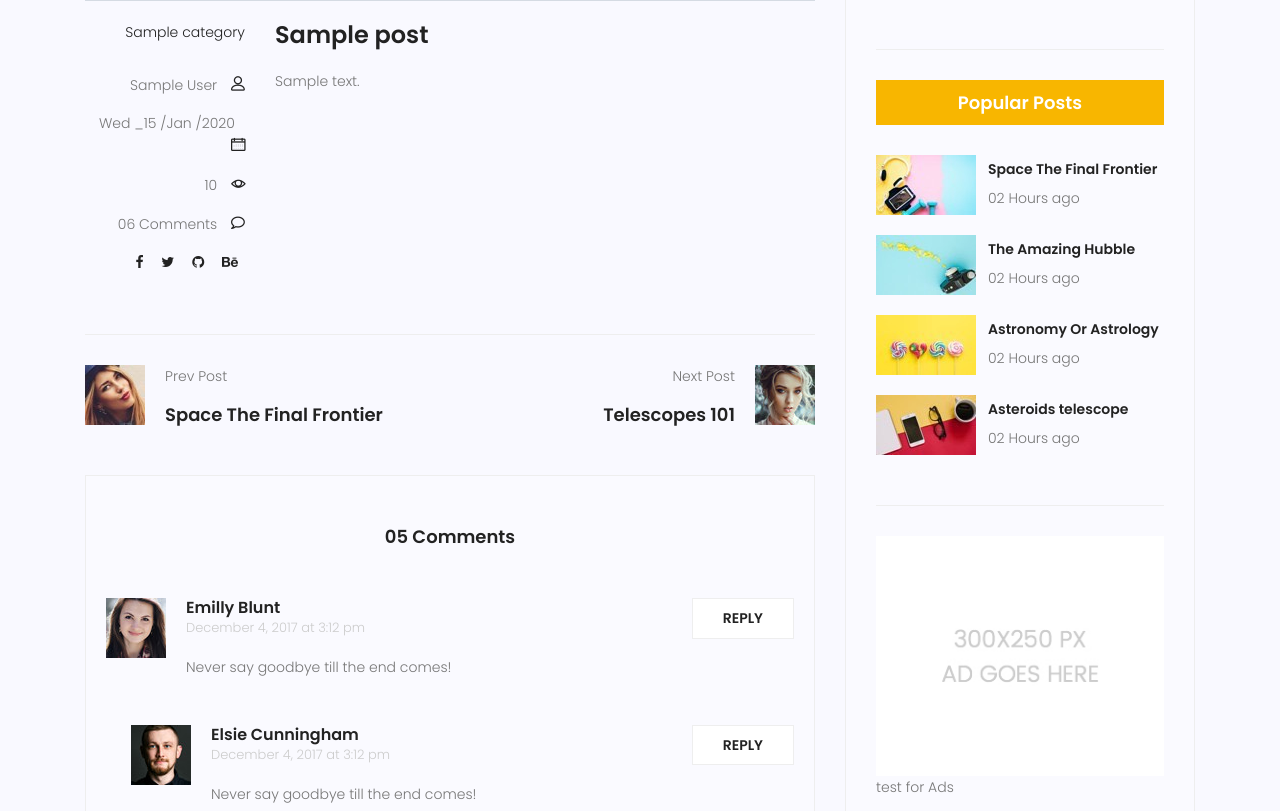
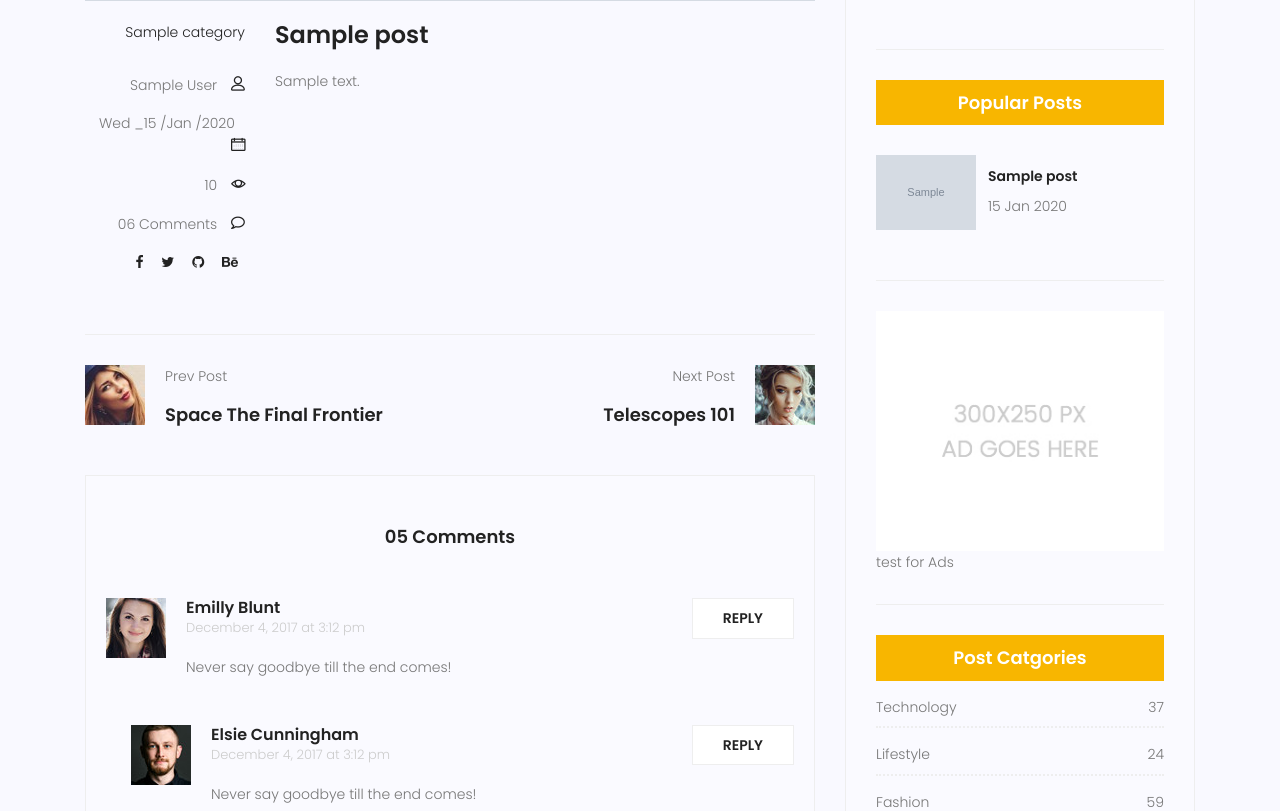
Before and after one commit to sabermodirian/mySite, a Django app: page /blog/1 in a window 1280 px wide. Shown: the part 967-1778 px from the top of the page. Run offline with Django 3.2, Linux system fonts and the light colour scheme; tables that the repository leaves empty hold one stand-in row (values such as "Sample post"); grey boxes marked "Sample" are stand-in pictures; some libraries are stand-ins or nearby versions.

Commit message:
نمایش آخرین پستها در sidebarTitle: Popular Posts & Latest Posts in Sidebar
This feature allows you to display the most popular and latest posts in the sidebar of your application or website. By adding these sections, you can enhance user engagement and navigation.
Detailed Explanation:
Popular Posts (popular-post):

These are posts that have received the most interactions, views, or engagement from users. Displaying them in the sidebar helps new visitors and returning users quickly access trending content, thereby increasing its visibility and further engagement.
Criteria for determining popular posts can include view counts, likes, comments, or shares.
Latest Posts (latestpost):

This section showcases the most recently published posts. It ensures that visitors are always aware of the freshest content available on your site. This can be particularly useful for blogs, news sites, or any platform that frequently updates its content.
These posts are typically sorted in descending order based on the publication date and time.
Benefits:
Enhanced User Experience: By providing easy access to popular and new content, users can navigate your site more efficiently and discover valuable information with ease.
Increased Engagement: Highlighting popular posts can draw more attention and interactions, while showcasing the latest posts keeps the content dynamic and relevant.
Improved Content Discoverability: Users might stay longer on your site as they explore more posts, leading to better overall site metrics.

```diff
--- a/blog/templatetags/blog_tags.py
+++ b/blog/templatetags/blog_tags.py
@@ -32,7 +32,13 @@ def totalposts():
 def snippet(value,arg=33):
     return value[:arg]+'.....'
 
-@register.inclusion_tag('popularposts.html')
-def popularposts():
-    posts = post.objects.filter(status=1).order_by('published_date')[:2]
+# @register.inclusion_tag('popularposts.html')
+# def popularposts():
+#     posts = post.objects.filter(status=1).order_by('published_date')[:2]
+#     return {'posts':posts}
+
+
+@register.inclusion_tag("blog/blog-popular-posts.html")
+def latestposts(arg=3):
+    posts = post.objects.filter(status=1).order_by('-published_date')[:arg]
     return {'posts':posts}
--- a/statics/css/main.css
+++ b/statics/css/main.css
@@ -3656,6 +3656,7 @@ body.mobile-nav-active #mobile-nav-toggle {
 
 .widget-wrap .popular-post-widget .popular-post-list .thumb img {
   width: 100%;
+  max-width: 100px;
 }
 
 .widget-wrap .popular-post-widget .single-post-list {
--- /dev/null
+++ b/templates/blog/blog-popular-posts.html
@@ -0,0 +1,19 @@
+{% load static %}
+<div class="single-sidebar-widget popular-post-widget">
+    <h4 class="popular-title">Popular Posts</h4>
+    <div class="popular-post-list">
+        {% for post in posts %}
+        <div class="single-post-list d-flex flex-row align-items-center">
+            <div class="thumb">
+              <img class="img-fluid" src="{{post.image.url}}" alt="">
+            </div>
+            <div class="details">
+              <a href="{% url 'blog:single' pid=post.id %}"><h6>{{post.title}}</h6></a>
+              <p>{{post.published_date|date:"d M Y"}}</p>
+            </div>
+          </div>
+        {% endfor %}
+
+
+    </div>
+  </div>
--- a/templates/blog/blog-single.html
+++ b/templates/blog/blog-single.html
@@ -232,49 +232,9 @@
 
 							{% include 'blog/blog-writer.html' %} <!-- blog-writer.html -->
 
-								<div class="single-sidebar-widget popular-post-widget">
-									<h4 class="popular-title">Popular Posts</h4>
-									<div class="popular-post-list">
-										<div class="single-post-list d-flex flex-row align-items-center">
-											<div class="thumb">
-												<img class="img-fluid" src="img/blog/pp1.jpg" alt="">
-											</div>
-											<div class="details">
-												<a href="blog-single.html"><h6>Space The Final Frontier</h6></a>
-												<p>02 Hours ago</p>
-											</div>
-										</div>
-										<div class="single-post-list d-flex flex-row align-items-center">
-											<div class="thumb">
-												<img class="img-fluid" src="img/blog/pp2.jpg" alt="">
-											</div>
-											<div class="details">
-												<a href="blog-single.html"><h6>The Amazing Hubble</h6></a>
-												<p>02 Hours ago</p>
-											</div>
-										</div>
-										<div class="single-post-list d-flex flex-row align-items-center">
-											<div class="thumb">
-												<img class="img-fluid" src="img/blog/pp3.jpg" alt="">
-											</div>
-											<div class="details">
-												<a href="blog-single.html"><h6>Astronomy Or Astrology</h6></a>
-												<p>02 Hours ago</p>
-											</div>
-										</div>
-										<div class="single-post-list d-flex flex-row align-items-center">
-											<div class="thumb">
-												<img class="img-fluid" src="img/blog/pp4.jpg" alt="">
-											</div>
-											<div class="details">
-												<a href="blog-single.html"><h6>Asteroids telescope</h6></a>
-												<p>02 Hours ago</p>
-											</div>
-										</div>
-									</div>
-								</div>
+							{% latestposts %}
 
-								{% include 'blog/blog-ads.html' %}
+							{% include 'blog/blog-ads.html' %}
 
 								<div class="single-sidebar-widget post-category-widget">
 									<h4 class="category-title">Post Catgories</h4>
```
Also changed, not shown: templates/blog/blog-home.html (+1 -41 lines).
